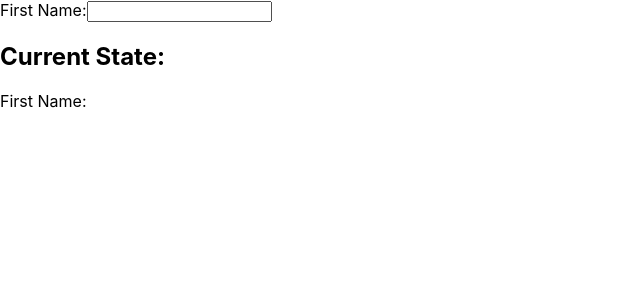
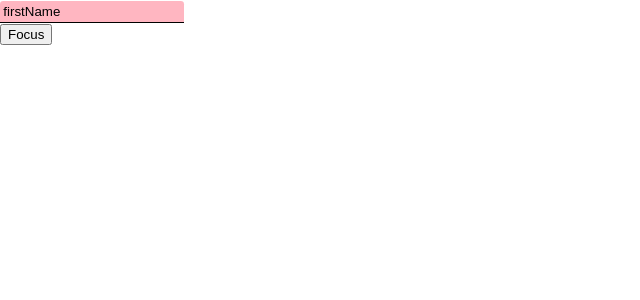
Before and after one commit to santhoshkumar-27/hooks, a React (Create React App) app: page / in a window 1280 px wide. Shown: the top 300 px of the page, without its empty margins (0-640 px from the left). Built offline with nearby package versions, Linux system fonts and the light colour scheme.

Commit message:
feat: useImperativeHandle

```diff
--- a/src/App.js
+++ b/src/App.js
@@ -1,11 +1,11 @@
 import './App.css';
-import React, { useState } from 'react';
-import useLocalStorage from './useLocalStorage';
+import React, { useRef, useState } from 'react';
+import CustomInput from './CustomInput';
 
 function App() {
   // Define state variables for first name and last name
-  const [firstName, setFirstName] = useLocalStorage('firstName', '');
-
+  const [firstName, setFirstName] = useState('firstName', '');
+  const input = useRef();
   // Event handler for changing the first name
   const handleFirstNameChange = (event) => {
     setFirstName(event.target.value);
@@ -17,20 +17,9 @@ function App() {
   // JSX for the component
   return (
     <div>
-      <form>
-        <div>
-          <label>
-            First Name:
-            <input
-              type="text"
-              value={firstName}
-              onChange={handleFirstNameChange}
-            />
-          </label>
-        </div>
-      </form>
-      <h2>Current State:</h2>
-      <p>First Name: {firstName}</p>
+      <CustomInput ref={input} value={firstName} onChange={(e) => handleFirstNameChange(e)} />
+      <br />
+      <button>Focus</button>
     </div>
   );
 }
--- /dev/null
+++ b/src/CustomInput.js
@@ -0,0 +1,20 @@
+import React from 'react'
+
+function CustomInput({ style, ...props }) {
+    return (
+        <input
+            {...props}
+            style={{
+                border: "none",
+                backgroundColor: "lightpink",
+                padding: ".25em",
+                borderBottom: ".1em solid black",
+                borderTopRightRadius: ".25em",
+                borderTopLeftRadius: ".25em",
+                ...style,
+            }}
+        />
+    );
+}
+
+export default React.forwardRef(CustomInput);
--- a/src/useLocalStorage.js
+++ /dev/null
@@ -1,54 +0,0 @@
-import { useDebugValue, useEffect, useState } from "react";
-
-function getLocalStorage(key, initialValue) {
-    const savedValue = JSON.parse(localStorage.getItem(key));
-
-    if (savedValue)  return savedValue;
-
-    if (initialValue instanceof Function) return initialValue();
-
-    return initialValue;
-}
-
-/**
- * @description use to store and retrive the data store in the localStorage
-*/
-export default function useLocalStorage(key, initialValue) {
-    const [value, setValue] = useState(() => getLocalStorage(key, initialValue));
-
-
-    useEffect(() => {
-        localStorage.setItem(key, JSON.stringify(value))
-    // eslint-disable-next-line react-hooks/exhaustive-deps
-    }, [value])
-
-
-    // useDebbugValue works only inside the custom hooks
-
-    // useDebugValue(value) // show the value in the label next to the custom hook name
-    // useDebugValue(key); // if we put n of this we can see this in the array format
-    // e.g LocalStorage ["sdfdsf", "firstName"]
-
-    // or we can put llike this
-    // useDebugValue([key, {key: value}])
-
-    // useDebugValue( {key: value})
-    // it available for development and production
-
-    // to show the state of this hook
-
-
-    // useDebugValue(getSlowFunction(value)) // it runs every time in productions alsow
-
-    useDebugValue(value, v => getSlowFunction(v)) // but if we want to run only in the develope tool open and react developer tool
-    // during this time it will not run this functios
-    // it will act us slow function and not responding to user action
-    return [value, setValue]
-}
-
-
-function getSlowFunction(value) {
-    for (let i = 0; i < 3000000000; i++) {};
-
-    return value;
-}
```
